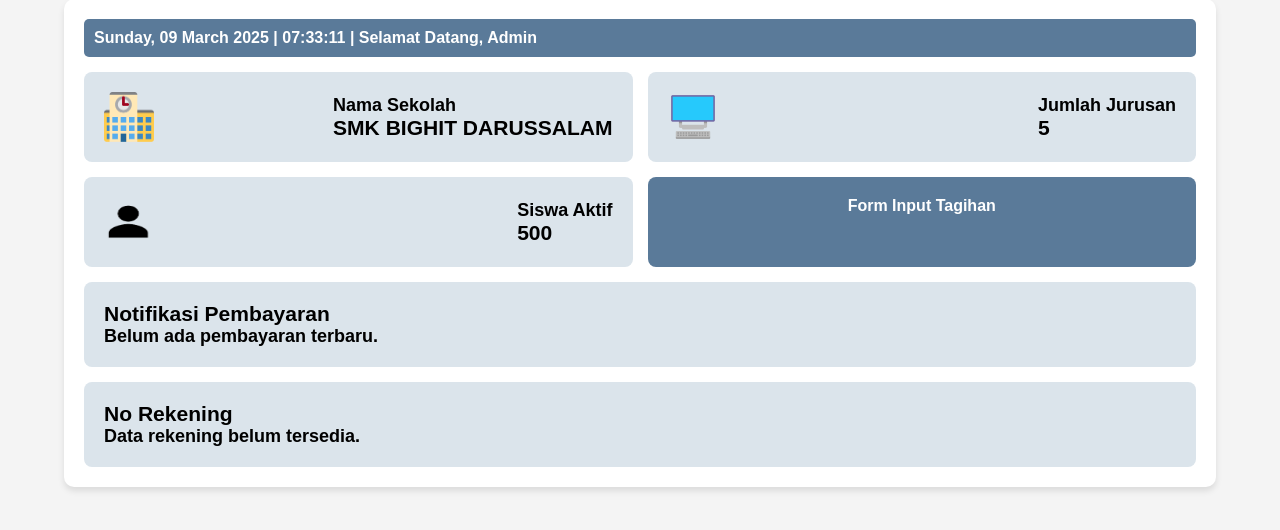
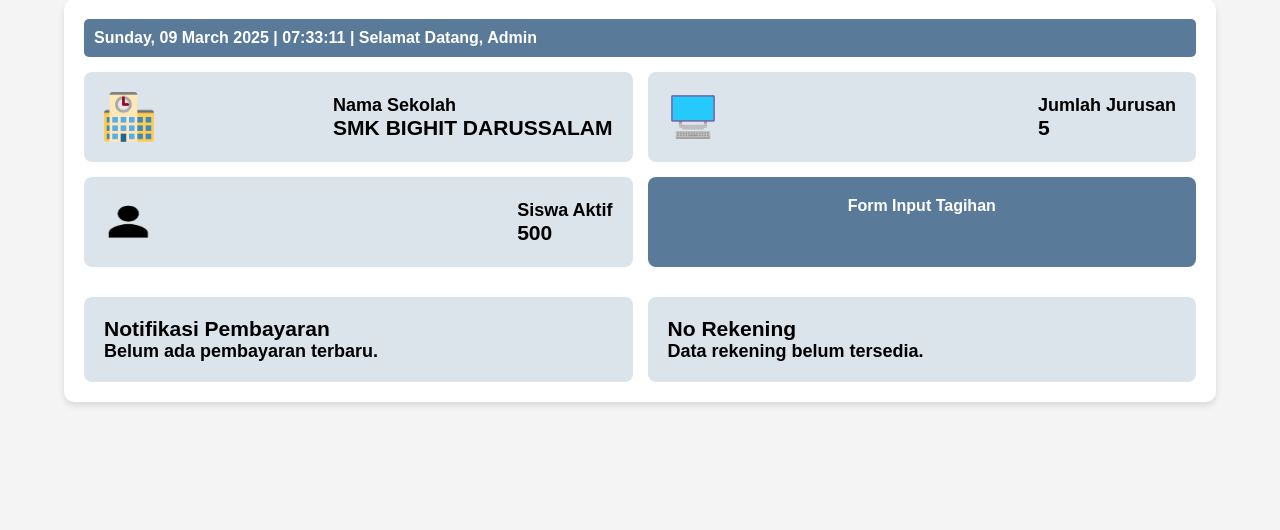
Before and after one commit to Ftrlst/SPPKU, a PHP site: page /admin/dashboard.php in a window 1280 px wide. Shown: the part 99-629 px from the top of the page. Run offline with PHP 8.4, Linux system fonts and the light colour scheme; the visitor is signed in with stand-in values (Sample User, id 1); data that the repository does not hold is empty.

Commit message:
edit css dashboard notif-rekening

```diff
--- a/views/admin/style.css
+++ b/views/admin/style.css
@@ -115,6 +115,12 @@ header .user-icon img {
     margin: 5px 0;
 } */
 
+.notif-rekening {
+    display: grid;
+    grid-template-columns: repeat(2, 1fr);
+    gap: 15px;
+    margin-top: 15px;
+}
 .notif-rekening-box {
     background: #dbe4eb;
     padding: 20px;
```
